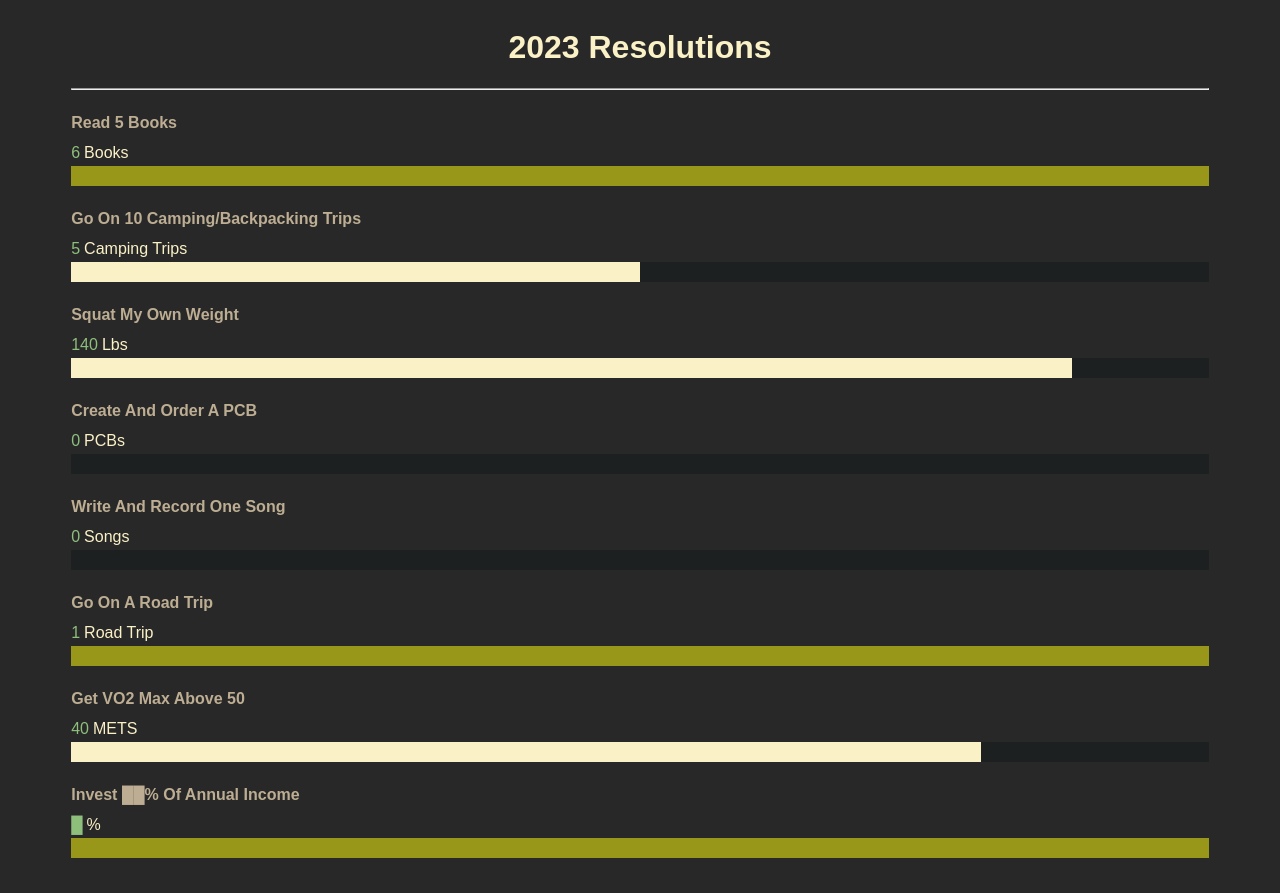
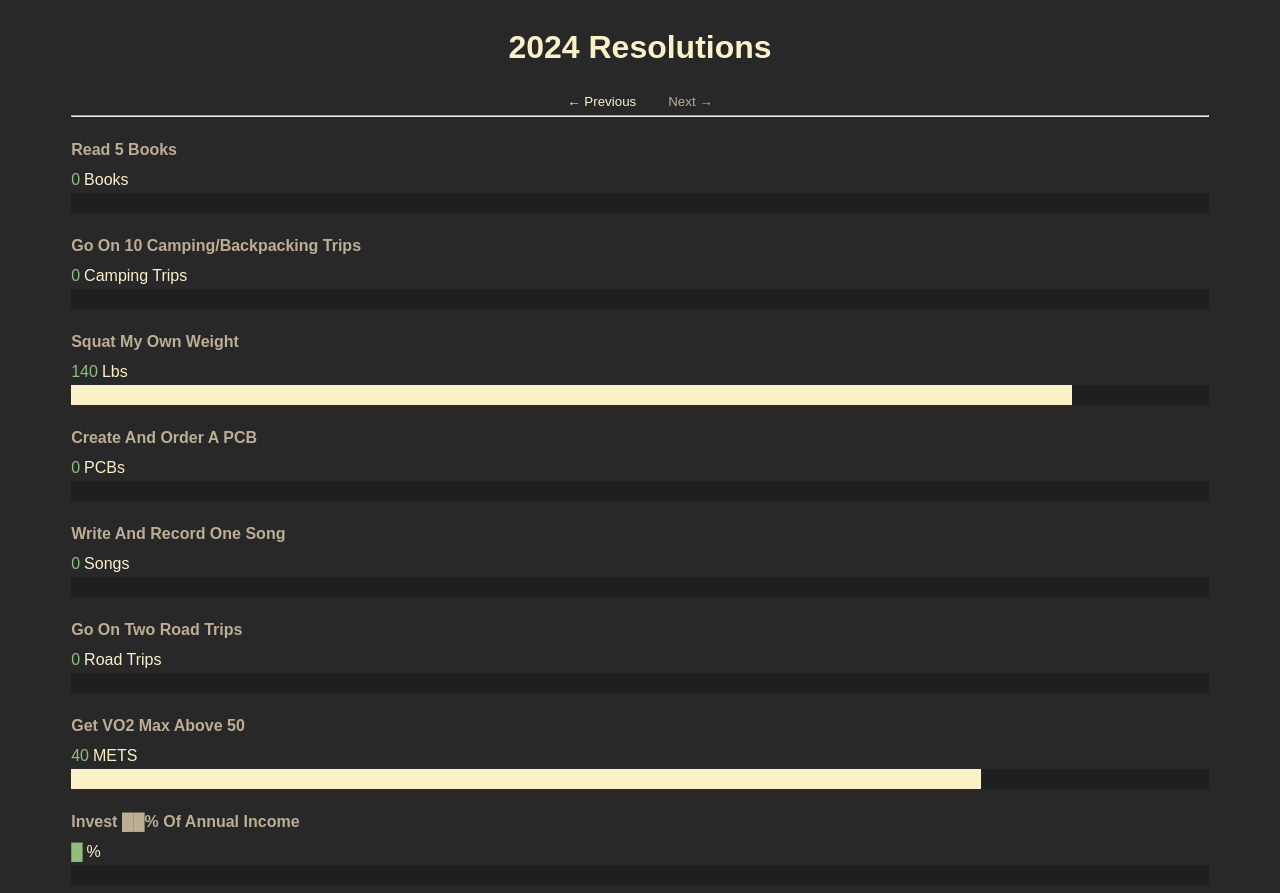
Before and after one commit to kylehovey/next-resolutions, a Next.js app: page / in a window 1280 px wide. Before the commit the page ends 866 px from the top, so only its background shows below. Built offline with nearby package versions, Linux system fonts and the light colour scheme.

Commit message:
Added 2024 resolutions

```diff
--- /dev/null
+++ b/lib/resolutions/2023.ts
@@ -0,0 +1,63 @@
+import type { Resolution } from "./types";
+
+const resolutions: Resolution[] = [
+  {
+    name: "Read 5 books",
+    goal: 5,
+    progress: 6,
+    unit: "book",
+    plural: "books",
+  },
+  {
+    name: "Go on 10 camping/backpacking trips",
+    goal: 10,
+    progress: 5,
+    unit: "camping trip",
+    plural: "camping trips",
+  },
+  {
+    name: "Squat my own weight",
+    goal: 160,
+    progress: 140,
+    unit: "lb",
+    plural: "lbs",
+  },
+  {
+    name: "Create and order a PCB",
+    goal: 1,
+    progress: 0,
+    unit: "PCB",
+    plural: "PCBs",
+  },
+  {
+    name: "Write and record one song",
+    goal: 1,
+    progress: 0,
+    unit: "song",
+    plural: "songs",
+  },
+  {
+    name: "Go on a road trip",
+    goal: 1,
+    progress: 1,
+    unit: "road trip",
+    plural: "road trips",
+  },
+  {
+    name: "Get VO2 max above 50",
+    goal: 50,
+    progress: 40,
+    unit: "METS",
+    plural: "METS",
+  },
+  {
+    name: "Invest ██% of annual income",
+    goal: 60,
+    progress: Math.round(75),
+    unit: "%",
+    plural: "%",
+    redacted: true,
+  },
+];
+
+export default { resolutions, year: "2023" };
--- /dev/null
+++ b/lib/resolutions/2024.ts
@@ -0,0 +1,63 @@
+import type { Resolution } from "./types";
+
+const resolutions: Resolution[] = [
+  {
+    name: "Read 5 books",
+    goal: 5,
+    progress: 0,
+    unit: "book",
+    plural: "books",
+  },
+  {
+    name: "Go on 10 camping/backpacking trips",
+    goal: 10,
+    progress: 0,
+    unit: "camping trip",
+    plural: "camping trips",
+  },
+  {
+    name: "Squat my own weight",
+    goal: 160,
+    progress: 140,
+    unit: "lb",
+    plural: "lbs",
+  },
+  {
+    name: "Create and order a PCB",
+    goal: 1,
+    progress: 0,
+    unit: "PCB",
+    plural: "PCBs",
+  },
+  {
+    name: "Write and record one song",
+    goal: 1,
+    progress: 0,
+    unit: "song",
+    plural: "songs",
+  },
+  {
+    name: "Go on two road trips",
+    goal: 2,
+    progress: 0,
+    unit: "road trip",
+    plural: "road trips",
+  },
+  {
+    name: "Get VO2 max above 50",
+    goal: 50,
+    progress: 40,
+    unit: "METS",
+    plural: "METS",
+  },
+  {
+    name: "Invest ██% of annual income",
+    goal: 60,
+    progress: Math.round((0 / 12) * 0 * 100),
+    unit: "%",
+    plural: "%",
+    redacted: true,
+  },
+];
+
+export default { resolutions, year: "2024" };
--- /dev/null
+++ b/lib/resolutions/index.ts
@@ -0,0 +1,7 @@
+import type { Resolutions } from "./types";
+import twentyThree from "./2023";
+import twentyFour from "./2024";
+
+const years: Resolutions[] = [twentyThree, twentyFour];
+
+export default years;
--- /dev/null
+++ b/lib/resolutions/types.ts
@@ -0,0 +1,13 @@
+export interface Resolution {
+  name: string;
+  goal: number;
+  progress: number;
+  unit: string;
+  plural: string;
+  redacted?: boolean;
+}
+
+export interface Resolutions {
+  resolutions: Resolution[];
+  year: string;
+}
--- a/pages/index.tsx
+++ b/pages/index.tsx
@@ -1,90 +1,53 @@
+import { useCallback, useState } from "react";
 import Head from "next/head";
 import styles from "../styles/Home.module.css";
-
-interface Resolution {
-  name: string;
-  goal: number;
-  progress: number;
-  unit: string;
-  plural: string;
-  redacted?: boolean;
-}
-
-const resolutions: Resolution[] = [
-  {
-    name: "Read 5 books",
-    goal: 5,
-    progress: 6,
-    unit: "book",
-    plural: "books",
-  },
-  {
-    name: "Go on 10 camping/backpacking trips",
-    goal: 10,
-    progress: 5,
-    unit: "camping trip",
-    plural: "camping trips",
-  },
-  {
-    name: "Squat my own weight",
-    goal: 160,
-    progress: 140,
-    unit: "lb",
-    plural: "lbs",
-  },
-  {
-    name: "Create and order a PCB",
-    goal: 1,
-    progress: 0,
-    unit: "PCB",
-    plural: "PCBs",
-  },
-  {
-    name: "Write and record one song",
-    goal: 1,
-    progress: 0,
-    unit: "song",
-    plural: "songs",
-  },
-  {
-    name: "Go on a road trip",
-    goal: 1,
-    progress: 1,
-    unit: "road trip",
-    plural: "road trips",
-  },
-  {
-    name: "Get VO2 max above 50",
-    goal: 50,
-    progress: 40,
-    unit: "METS",
-    plural: "METS",
-  },
-  {
-    name: "Invest ██% of annual income",
-    goal: 60,
-    progress: Math.round(75),
-    unit: "%",
-    plural: "%",
-    redacted: true,
-  },
-];
+import years from "../lib/resolutions";
 
 export default function Home() {
+  const [resolutionsIndex, setResolutionsIndex] = useState(1);
+  const { resolutions, year } = years[resolutionsIndex];
+  const maxIndex = years.length - 1;
+
+  const applyDiff = useCallback(
+    (diff: number) => {
+      const nextVal = resolutionsIndex + diff;
+      setResolutionsIndex(Math.max(0, Math.min(maxIndex, nextVal)));
+    },
+    [resolutionsIndex, maxIndex]
+  );
+
   return (
     <>
       <Head>
-        <title>2023 Resolutions</title>
+        <title>{year} Resolutions</title>
         <meta
           name="description"
-          content="Kyle Hovey's 2023 New Years Resolutions"
+          content={`Kyle Hovey's ${year} New Years Resolutions`}
         />
         <meta name="viewport" content="width=device-width, initial-scale=1" />
         <link rel="icon" href="/favicon.ico" />
       </Head>
       <main className={styles.main}>
         <div className={styles.container}>
-          <h1>2023 Resolutions</h1>
+          <h1>{year} Resolutions</h1>
+          <div className={styles.navigation}>
+            <button
+              disabled={resolutionsIndex === 0}
+              type="button"
+              aria-label="See previous year's resolutions."
+              onClick={() => applyDiff(-1)}
+            >
+              ← Previous
+            </button>
+            <button
+              disabled={resolutionsIndex === maxIndex}
+              type="button"
+              aria-label="See next year's resolutions."
+              onClick={() => applyDiff(1)}
+            >
+              Next →
+            </button>
+          </div>
           <hr />
           <div className={styles.resolutions}>
             {resolutions.map((resolution) => (
--- a/styles/Home.module.css
+++ b/styles/Home.module.css
@@ -68,3 +68,25 @@
 .progressAmount {
   color: var(--gb-dm-light-aqua);
 }
+
+.navigation {
+  display: flex;
+  gap: 10px;
+}
+
+.navigation button {
+  background: none;
+  border: none;
+  color: var(--gb-fg0);
+  margin: 5px;
+  cursor: pointer;
+}
+
+.navigation button:hover {
+  color: var(--gb-dm-dark-green);
+}
+
+.navigation button:disabled {
+  color: var(--gb-dm-fg3);
+  cursor: initial;
+}
```
